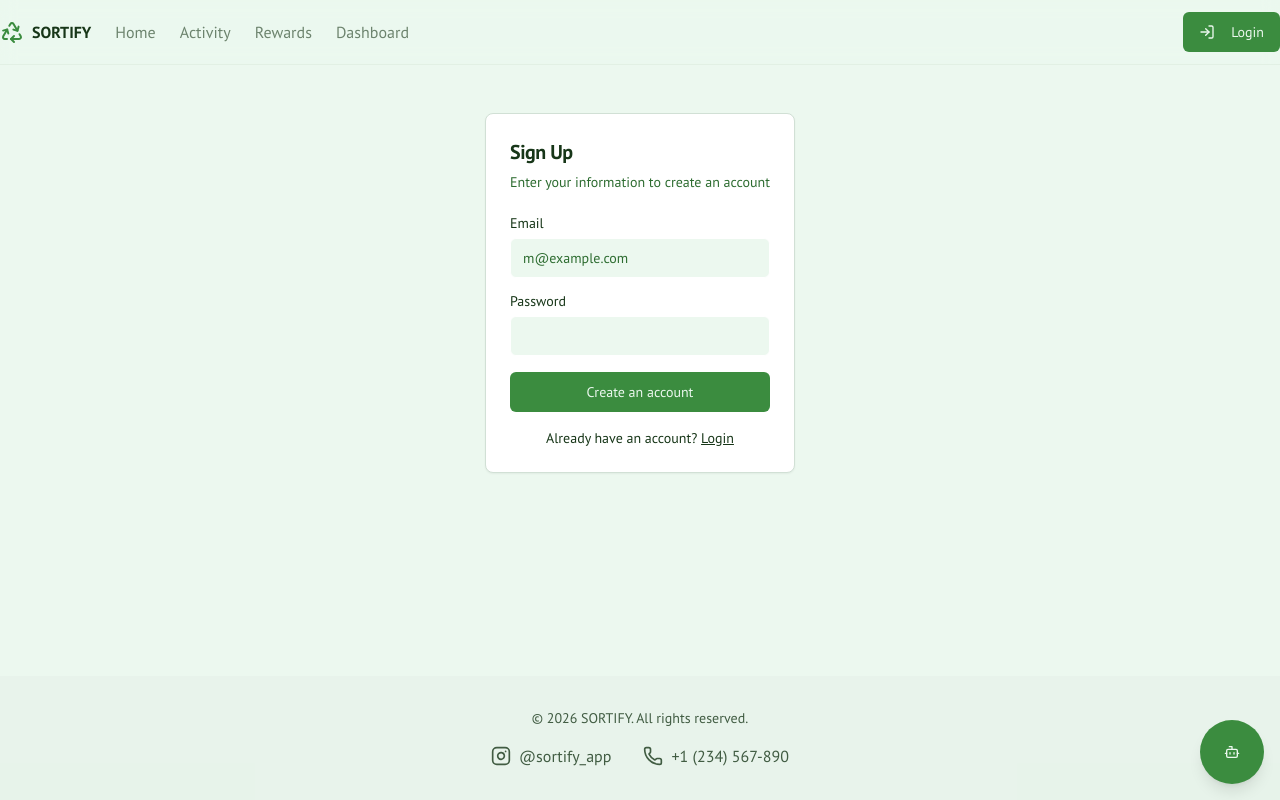
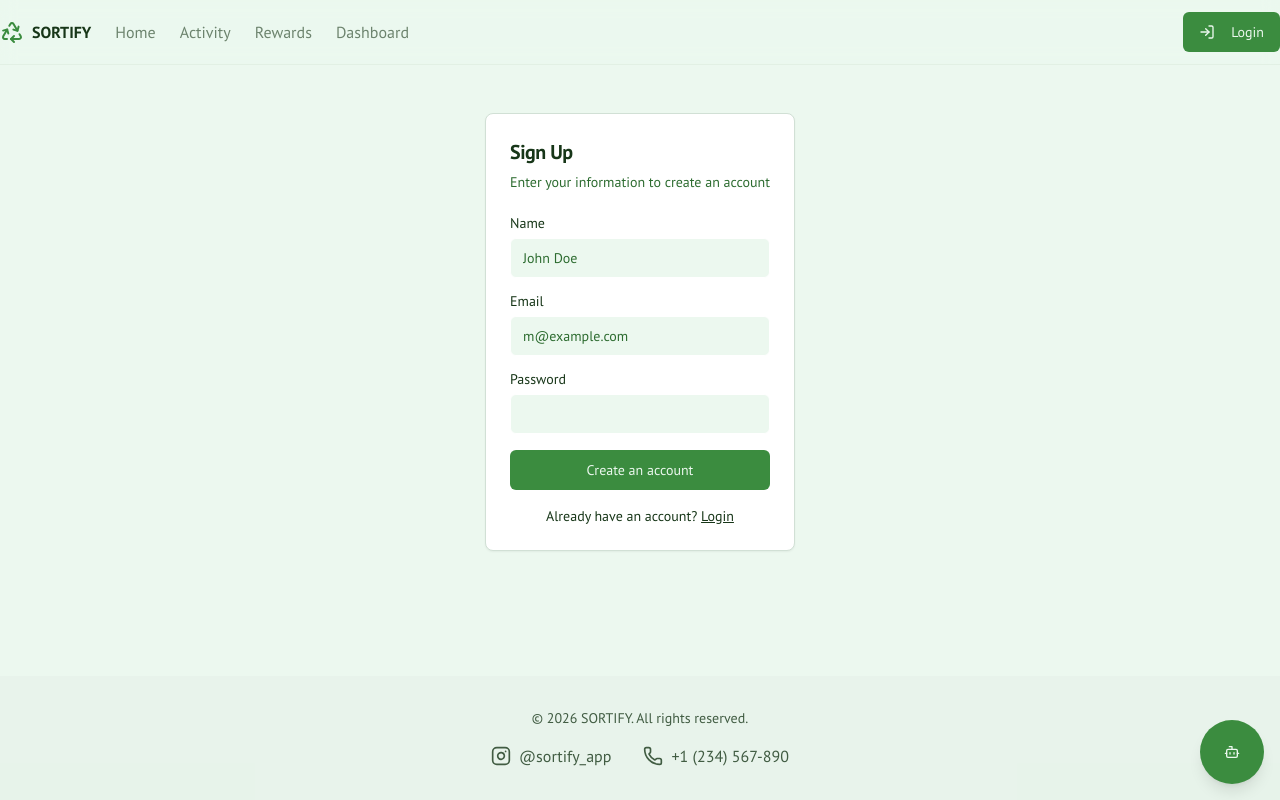
Before and after one commit to kulsumkhan05/Sortify-project, a Next.js app: page /signup in a window 1280 px wide. Built offline with nearby package versions, Linux system fonts and the light colour scheme.

Commit message:
can u please add one more option in the sighn up page , Name:

```diff
--- a/src/app/profile/page.tsx
+++ b/src/app/profile/page.tsx
@@ -2,7 +2,7 @@ import { Avatar, AvatarFallback, AvatarImage } from "@/components/ui/avatar";
 import { Card, CardContent, CardDescription, CardHeader, CardTitle } from "@/components/ui/card";
 import { Gem, Award, Target } from "lucide-react";
 
-export default function ProfilePage({ searchParams }: { searchParams: { email?: string } }) {
+export default function ProfilePage({ searchParams }: { searchParams: { name?: string, email?: string } }) {
 
   const email = searchParams?.email || "user@example.com";
 
@@ -14,7 +14,7 @@ export default function ProfilePage({ searchParams }: { searchParams: { email?:
     return username.charAt(0).toUpperCase() + username.slice(1);
   }
 
-  const name = getDisplayNameFromEmail(email);
+  const name = searchParams?.name || getDisplayNameFromEmail(email);
 
   // Mock user data for a new user
   const userData = {
--- a/src/app/signup/page.tsx
+++ b/src/app/signup/page.tsx
@@ -14,6 +14,7 @@ import { Label } from "@/components/ui/label";
 import Link from "next/link";
 
 export default function SignupPage() {
+  const [name, setName] = useState('');
   const [email, setEmail] = useState('');
 
   return (
@@ -27,6 +28,16 @@ export default function SignupPage() {
         </CardHeader>
         <CardContent>
           <div className="grid gap-4">
+            <div className="grid gap-2">
+              <Label htmlFor="name">Name</Label>
+              <Input
+                id="name"
+                placeholder="John Doe"
+                required
+                value={name}
+                onChange={(e) => setName(e.target.value)}
+              />
+            </div>
             <div className="grid gap-2">
               <Label htmlFor="email">Email</Label>
               <Input
@@ -43,7 +54,7 @@ export default function SignupPage() {
               <Input id="password" type="password" required />
             </div>
             <Button asChild className="w-full">
-              <Link href={`/profile?email=${encodeURIComponent(email)}`}>Create an account</Link>
+              <Link href={`/profile?name=${encodeURIComponent(name)}&email=${encodeURIComponent(email)}`}>Create an account</Link>
             </Button>
           </div>
           <div className="mt-4 text-center text-sm">
```
